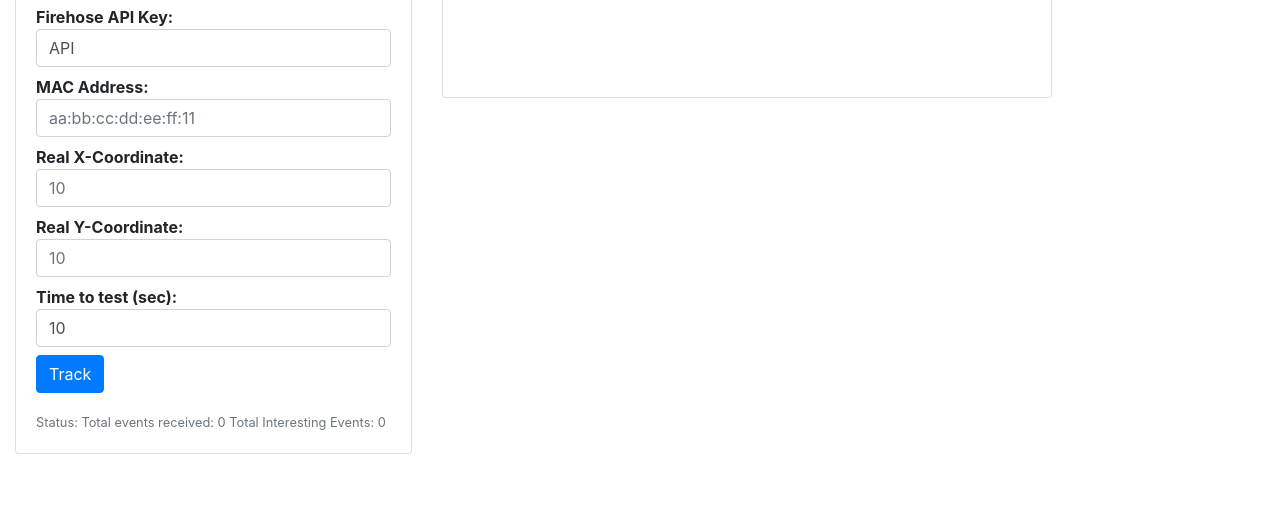
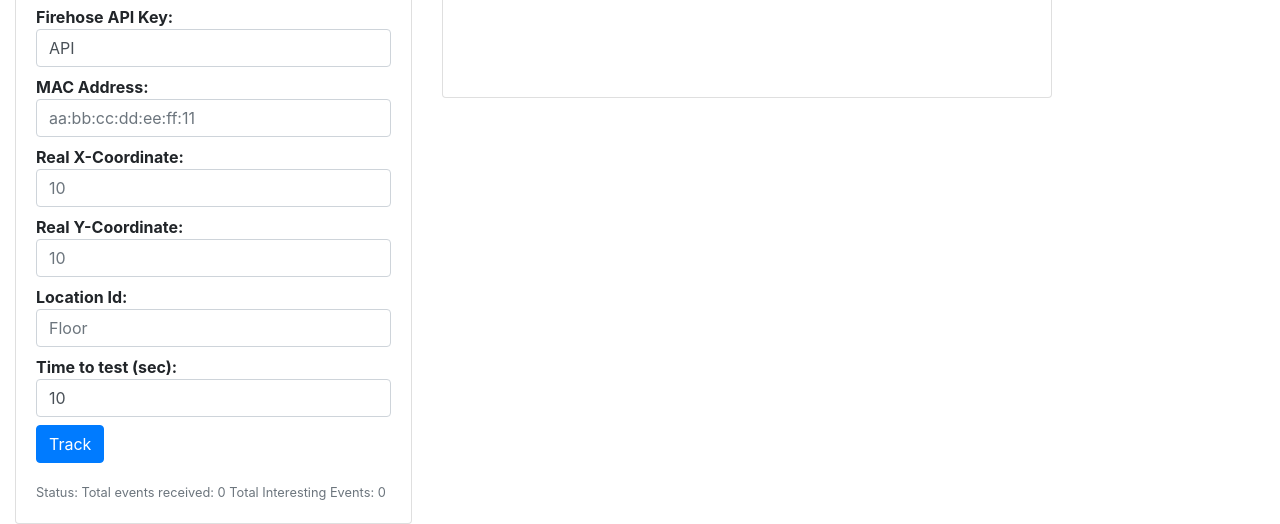
Before and after one commit to leigh-jewell/dnaspaces_tester, a Flask app: page / in a window 1280 px wide. Shown: the part 463-987 px from the top of the page. Before the commit the page ends 917 px from the top, so only its background shows below. Run offline with Flask 2, Linux system fonts and the light colour scheme; some libraries are stand-ins or nearby versions.

Commit message:
Added floor change count.

```diff
--- a/app.py
+++ b/app.py
@@ -30,13 +30,19 @@ client_template = {
 }
 
 
-def calc_distance(x1, y1, x2, y2):
-    distance = sqrt((x1 - x2)**2 + (y1 - y2)**2)
+def calc_distance(x1, y1, x2, y2, real_location, predicted_location):
+    if real_location == "":
+        print(f"Location id not provided. Using first location_id {predicted_location}")
+        real_location = predicted_location
+    if real_location == predicted_location:
+        distance = sqrt((x1 - x2)**2 + (y1 - y2)**2)
+    else:
+        distance = -1.0
     return round(distance, 1)
 
 
 def client_update(client, record_timestamp, x, y, location, location_id, confidence_factor):
-    distance_error = calc_distance(client['x'], client['y'], x, y)
+    distance_error = calc_distance(client['x'], client['y'], x, y, client['location_id'], location_id)
     time_delta = abs(round((record_timestamp - client['start_time']).total_seconds(), 1))
     print(f"Distance error {distance_error} time secs {time_delta} {client['start_time']} {record_timestamp}")
     location_updates = {'timestamp': record_timestamp,
@@ -119,6 +125,7 @@ def post_process_results(location_updates):
     total_latency = 0.0
     latency_list = []
     accuracy_list = []
+    location_changed = 0
     if len(location_updates) <= 0:
         print("INFO: Nothing to process.")
     else:
@@ -137,18 +144,22 @@ def post_process_results(location_updates):
             time_delta = round((timestamp - prev_timestamp).total_seconds(), 1)
             prev_timestamp = timestamp
             timestamp_formatted = timestamp.astimezone().isoformat()
-            total_error += error
-            total_latency += time_delta
-            latency_list.append(time_delta)
-            accuracy_list.append(error)
-            if error <= 20.0:
-                total_precision_20 += 1
-            if error <= 15.0:
-                total_precision_15 += 1
-            if error <= 10.0:
-                total_precision_10 += 1
-            if error <= 5.0:
-                total_precision_5 += 1
+            if error < 0.0:
+                print(f"INFO: Change floor event. Ignoring error {error}")
+                location_changed += 1
+            else:
+                total_error += error
+                total_latency += time_delta
+                latency_list.append(time_delta)
+                accuracy_list.append(error)
+                if error <= 20.0:
+                    total_precision_20 += 1
+                if error <= 15.0:
+                    total_precision_15 += 1
+                if error <= 10.0:
+                    total_precision_10 += 1
+                if error <= 5.0:
+                    total_precision_5 += 1
             processed.append({'timestamp': timestamp_formatted,
                               'x': x,
                               'y': y,
@@ -157,14 +168,16 @@ def post_process_results(location_updates):
                               'location': location,
                               'location_id': location_id,
                               'confidence_factor': confidence_factor})
-        stats['average_accuracy'] = round(total_error/number_updates, 1)
-        stats['median_accuracy'] = statistics.median(accuracy_list)
-        stats['precision_20'] = round(total_precision_20/number_updates, 3)*100
-        stats['precision_15'] = round(total_precision_15/number_updates, 3)*100
-        stats['precision_10'] = round(total_precision_10/number_updates, 3)*100
-        stats['precision_5'] = round(total_precision_5/number_updates, 3)*100
-        stats['average_latency'] = round(total_latency/number_updates-1, 1)
-        stats['median_latency'] = round(statistics.median(latency_list), 1)
+        if total_error > 0:
+            stats['average_accuracy'] = round(total_error/number_updates, 1)
+            stats['median_accuracy'] = statistics.median(accuracy_list)
+            stats['precision_20'] = round(total_precision_20/number_updates, 3)*100
+            stats['precision_15'] = round(total_precision_15/number_updates, 3)*100
+            stats['precision_10'] = round(total_precision_10/number_updates, 3)*100
+            stats['precision_5'] = round(total_precision_5/number_updates, 3)*100
+            stats['average_latency'] = round(total_latency/number_updates-1, 1)
+            stats['median_latency'] = round(statistics.median(latency_list), 1)
+        stats['floor_change'] = location_changed
         print(f"Stats: {stats}")
 
     return processed, stats
@@ -241,6 +254,11 @@ def track_client():
         print("Error: Unable to convert y to float.")
         processing_error = True
     try:
+        client['location_id'] = request.form['location_id']
+    except KeyError:
+        print("Error: Unable to get location_id.")
+        processing_error = True
+    try:
         client['test_time'] = int(request.form['test_time'])
     except KeyError:
         print("Error: Unable to get test_time.")
--- a/templates/index.html
+++ b/templates/index.html
@@ -59,6 +59,8 @@
                                         <dd><input class="form-control" value={{ client.x}}  type=number step="0.01" name=x_coordinates>
                                         <dt>Real Y-Coordinate:
                                         <dd><input class="form-control" value={{ client.y }}  type=number step="0.01" name=y_coordinates>
+                                        <dt>Location Id:
+                                        <dd><input class="form-control" value={{ client.location_id }}  type=text name=location_id>
                                         <dt>Time to test (sec):
                                         <dd><input class="form-control" value={{ client.test_time }}  type=number step="0" name=test_time>
                                         <dd><input class="btn btn-primary" type=submit name="submit" value="Track">
@@ -75,6 +77,8 @@
                                         <dd><input class="form-control" placeholder="10"  type=number step="0.1" name=x_coordinates>
                                         <dt>Real Y-Coordinate:
                                         <dd><input class="form-control" placeholder="10"  type=number step="0.1" name=y_coordinates>
+                                        <dt>Location Id:
+                                        <dd><input class="form-control" placeholder="Floor"  type=text name=location_id>
                                         <dt>Time to test (sec):
                                         <dd><input class="form-control" value="10"  type=number step="0" name=test_time>
                                         <dd><input class="btn btn-primary" type=submit name="submit" value="Track">
@@ -114,6 +118,8 @@
                                     <dd class="col-sm-9">{{ stats.average_latency }}</dd>
                                     <dt class="col-sm-3">Median Update Time (sec)</dt>
                                     <dd class="col-sm-9">{{ stats.median_latency }}</dd>
+                                    <dt class="col-sm-3">Floor Change events:</dt>
+                                    <dd class="col-sm-9">{{ stats.floor_change }}</dd>
                                 </dl>
                                 </small>
                             {% endif %}
@@ -148,7 +154,7 @@
                                                 <th scope="col">Location</th>
                                                 <th scope="col">Location Id</th>
                                                 <th scope="col">Confidence Factor (mtrs)</th>
-                                                <th scope="col">Seconds Elapsed</th>
+                                                <th scope="col">Seconds Elapsed Last Update</th>
                                             </tr>
                                         </thead>
                                         <tbody>
```
